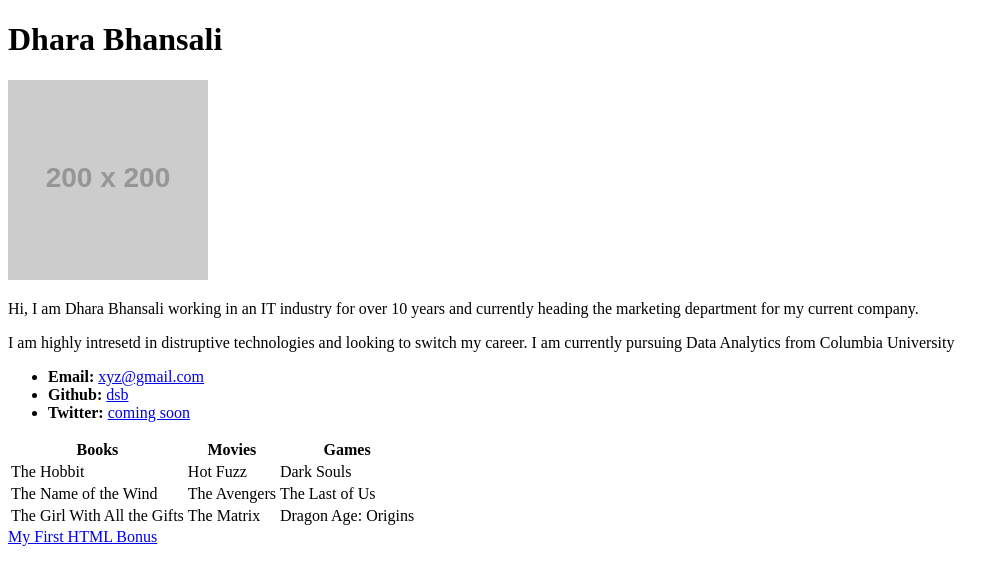
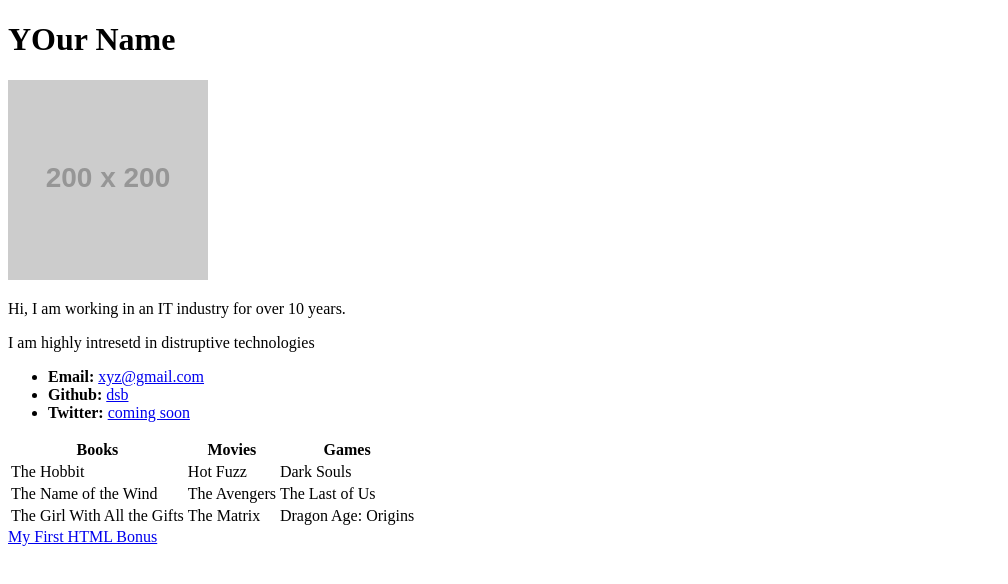
Before and after one commit to DSB011/test_porject_html_pages, a plain HTML site: page index.html in a window 1280 px wide. Shown: the whole page, without its empty margins (0-1008 px from the left). Drawn offline with Linux system fonts and the light colour scheme; placeholder pictures from the web are drawn by us.

Commit message:
Updated File

```diff
--- a/index.html
+++ b/index.html
@@ -7,12 +7,12 @@
 
 <body>
 
-  <h1>Dhara Bhansali</h1>
+  <h1>YOur Name</h1>
 
-  <img src="https://placehold.it/200x200" alt="Dhara Bhansali">
+  <img src="https://placehold.it/200x200" alt="Your Name">
 
-  <p>Hi, I am Dhara Bhansali working in an IT industry for over 10 years and currently heading the marketing department for my current company.</p>
-  <p>I am highly intresetd in distruptive technologies and looking to switch my career. I am currently pursuing Data Analytics from Columbia University</p>
+  <p>Hi, I am working in an IT industry for over 10 years.</p>
+  <p>I am highly intresetd in distruptive technologies </p>
 
   <ul>
     <li><strong>Email:</strong> <a href="#">xyz@gmail.com</a></li>
```
